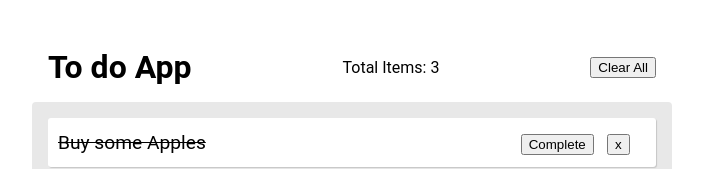
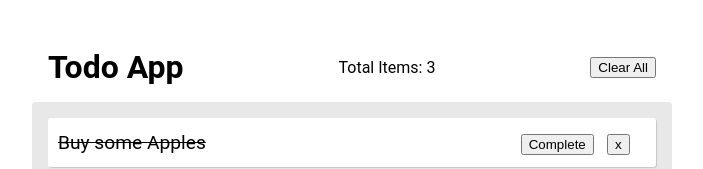
Before and after one commit to SynytsinArtem/todo-list-app, a React (Create React App) app: page / in a window 1280 px wide. Shown: the top 169 px of the page, without its empty margins (288-991 px from the left). Built offline with nearby package versions, Linux system fonts and the light colour scheme.

Commit message:
fix test cases

```diff
--- a/src/components/header.js
+++ b/src/components/header.js
@@ -6,7 +6,7 @@ import styles from "./header.module.css";
 
 const Header = React.memo(({ removeAllTodos, todosCount }) => (
   <header className={styles.header}>
-    <h1 className={styles.title}>To do App</h1>
+    <h1 className={styles.title}>Todo App</h1>
     <span>Total Items: {todosCount}</span>
     <button onClick={removeAllTodos}>Clear All</button>
   </header>
```
Also changed, not shown: 1 other file (tests, documents, lock files or other folders).
